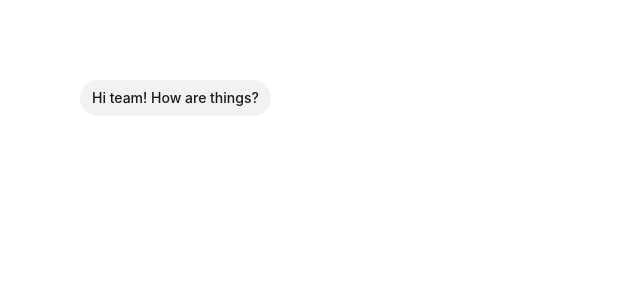
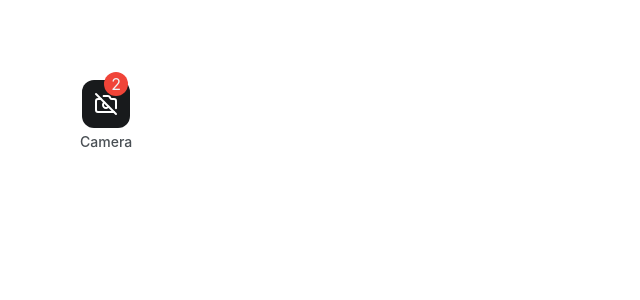
Before and after one commit to MHJ-10/p2p-webrtc, a React (Vite) app: page / in a window 1280 px wide. Shown: the top 300 px of the page, without its empty margins (0-640 px from the left). Built offline with nearby package versions, Linux system fonts and the light colour scheme.

Commit message:
build controlItem

```diff
--- a/src/App.tsx
+++ b/src/App.tsx
@@ -1,9 +1,15 @@
-import { MessageBubble } from "@/ui";
+import { ControlItem } from "@/ui";
+import { CameraOff } from "lucide-react";
 
 function App() {
   return (
-    <div className="flex flex-col gap-20 p-20  font-inter">
-      <MessageBubble message="Hi team! How are things?" isOwn />
+    <div className="flex flex-col gap-20 p-20 font-inter">
+      <ControlItem
+        icon={<CameraOff />}
+        onClick={() => console.log("hello")}
+        label="Camera"
+        badge={2}
+      />
     </div>
   );
 }
--- /dev/null
+++ b/src/ui/control-item/control-item.tsx
@@ -0,0 +1,33 @@
+import clsx from "clsx";
+import type { ControlItemProps } from "./interface";
+
+const ControlItem = (props: ControlItemProps) => {
+  const { icon, onClick, label, badge, invented } = props;
+
+  return (
+    <div className="x relative flex w-fit flex-col items-center gap-1">
+      <button
+        className={clsx(
+          "flex size-12 items-center justify-center rounded-xl bg-neutral-900 [&>svg]:!size-6 [&>svg]:stroke-2 [&>svg]:!text-neutral-100",
+          { "!bg-feedback-800": invented },
+        )}
+        onClick={onClick}
+      >
+        {icon}
+      </button>
+      {!!label && (
+        <p className="max-w-16 truncate text-sm font-medium text-neutral-700">
+          {label}
+        </p>
+      )}
+
+      {!!badge && !invented && (
+        <span className="absolute -top-2 right-1 flex size-6 items-center justify-center rounded-full bg-feedback-800 text-neutral-200">
+          {badge}
+        </span>
+      )}
+    </div>
+  );
+};
+
+export default ControlItem;
--- /dev/null
+++ b/src/ui/control-item/index.ts
@@ -0,0 +1 @@
+export { default as ControlItem } from "./control-item";
--- /dev/null
+++ b/src/ui/control-item/interface.ts
@@ -0,0 +1,9 @@
+interface ControlItemProps {
+  icon: React.ReactNode;
+  onClick: () => void;
+  label?: string;
+  badge?: number;
+  invented?: boolean;
+}
+
+export type { ControlItemProps };
--- a/src/ui/index.ts
+++ b/src/ui/index.ts
@@ -1,3 +1,4 @@
 export * from "./button";
 export * from "./avatar";
 export * from "./message-bubble";
+export * from "./control-item";
```
